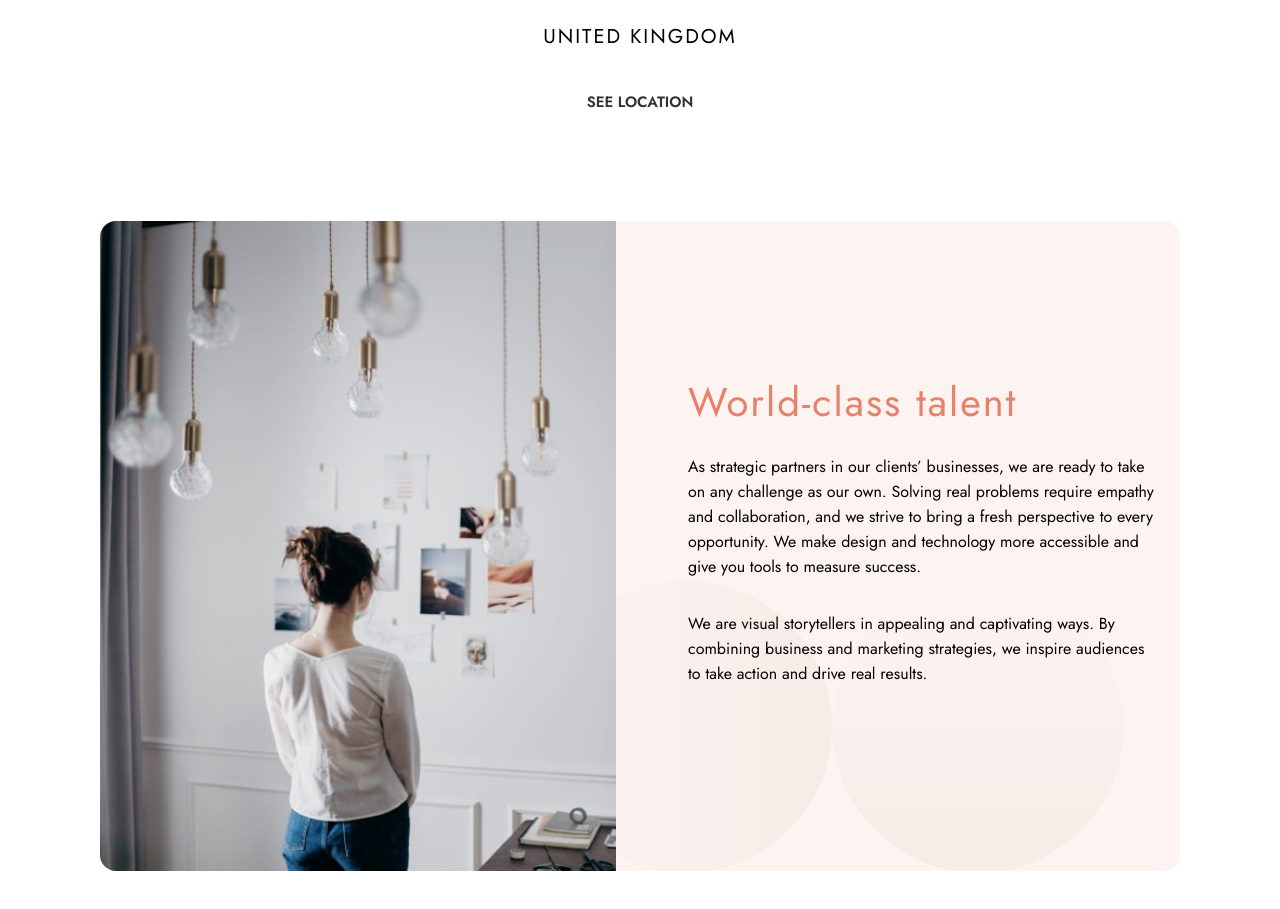
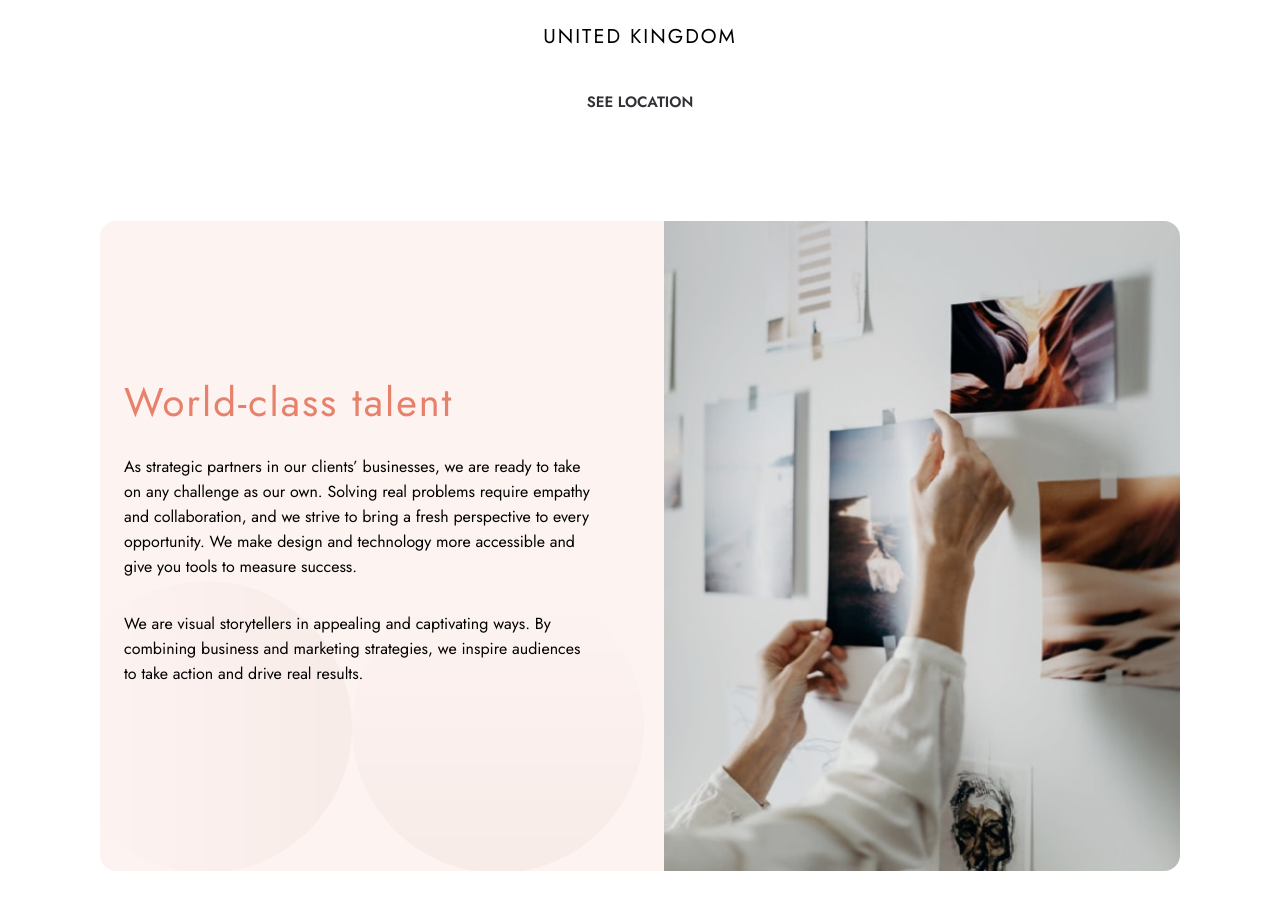
Before and after one commit to carlostrujilloneyra/Designo, a website: page about.html in a window 1280 px wide. Shown: the part 2281-3190 px from the top of the page. Drawn offline with nearby package versions, Linux system fonts and the light colour scheme; files that its build step writes are made by us from their sources.

Commit message:
Estilos de la página about terminados

```diff
--- a/src/SCSS/pages/about/about-article/_button.scss
+++ b/src/SCSS/pages/about/about-article/_button.scss
@@ -3,15 +3,10 @@
 
 .main-button--about{
 	color: var(--colorWhite);
-	transition: all .6s;
-	opacity: 1;
 
 	&::before{
 		@include before(0, 0, 100%, 100%){
 			background-color: var(--colorPeach);
-			border-radius: .8rem;
-			z-index: -100;
-			transition: all .6s;
 		}
 	}
 
--- /dev/null
+++ b/src/SCSS/pages/about/about-main/_image-edit.scss
@@ -0,0 +1,16 @@
+@use '../../../abstracts/variables' as *;
+@use '../../../abstracts/mixins' as *;
+
+.main-about__image--edit{
+	background-image: url('../../assets/about/desktop/image-real-deal.jpg');
+	background-repeat: no-repeat;
+	background-size: 100% 100%;
+
+	@include responsive(700px){
+		background-image: url('../../assets/about/tablet/image-real-deal.jpg');
+	}
+
+	@include responsive(desktop){
+		background-image: url('../../assets/about/desktop/image-real-deal.jpg');
+	}
+}
--- a/src/SCSS/pages/about/about-main/_index.scss
+++ b/src/SCSS/pages/about/about-main/_index.scss
@@ -1,2 +1,4 @@
 @forward 'main';
 @forward 'title';
+@forward 'image-edit';
+@forward 'text-edit';
--- a/src/SCSS/pages/about/about-main/_main.scss
+++ b/src/SCSS/pages/about/about-main/_main.scss
@@ -84,6 +84,15 @@
 
 }
 
+.main-about__container--second{
+	@include responsive(desktop){
+		&::before{
+			left: -4rem;
+			right: 0;
+		}
+	}
+}
+
 // Contenedor de la imagen
 .main-about__image{
 	background-image: url('../../assets/about/mobile/image-world-class-talent.jpg');
@@ -126,3 +135,10 @@
 		padding: 0 3.6rem;
 	}
 }
+
+// Contenedor del segundo main
+.main-about__info--edit{
+	@include responsive(desktop){
+		order: -2;
+	}
+}
--- /dev/null
+++ b/src/SCSS/pages/about/about-main/_text-edit.scss
@@ -0,0 +1,17 @@
+@use '../../../abstracts/variables' as *;
+@use '../../../abstracts/mixins' as *;
+
+.main-paragraph--about-edit{
+
+	@include responsive(1400px){
+		width: 85%;
+	}
+
+	@include responsive(1500px){
+		width: 75%;
+	}
+
+	@include responsive(1600px){
+		width: 90%;
+	}
+}
```
